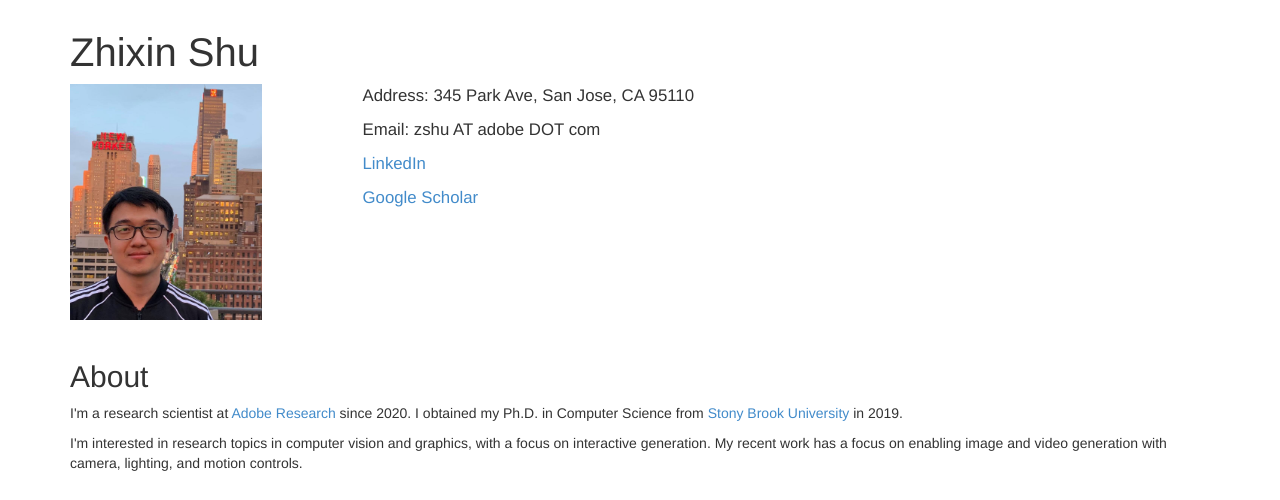
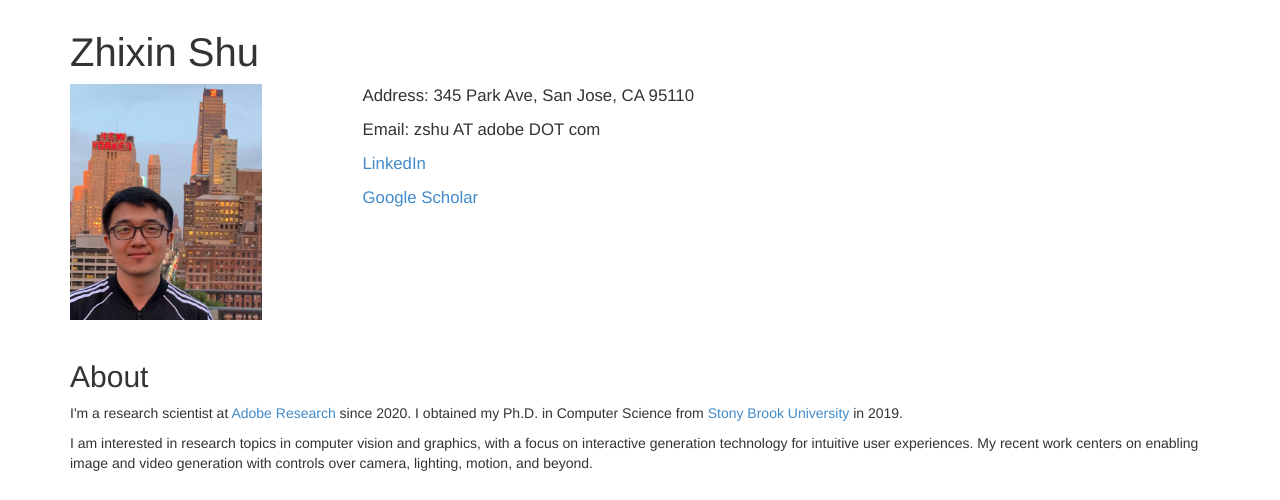
Before and after one commit to zhixinshu/zhixinshu.github.io, a plain HTML site: page index.html in a window 1280 px wide. Shown: the top 500 px of the page. Drawn offline with Linux system fonts and the light colour scheme.

Commit message:
update intro

```diff
--- a/index.html
+++ b/index.html
@@ -43,7 +43,7 @@
 	</p>
 
 	<p>
-	I'm interested in research topics in computer vision and graphics, with a focus on interactive generation. My recent work has a focus on enabling image and video generation with camera, lighting, and motion controls.
+	I am interested in research topics in computer vision and graphics, with a focus on interactive generation technology for intuitive user experiences. My recent work centers on enabling image and video generation with controls over camera, lighting, motion, and beyond.
 	</p>
 
 </div>
```
